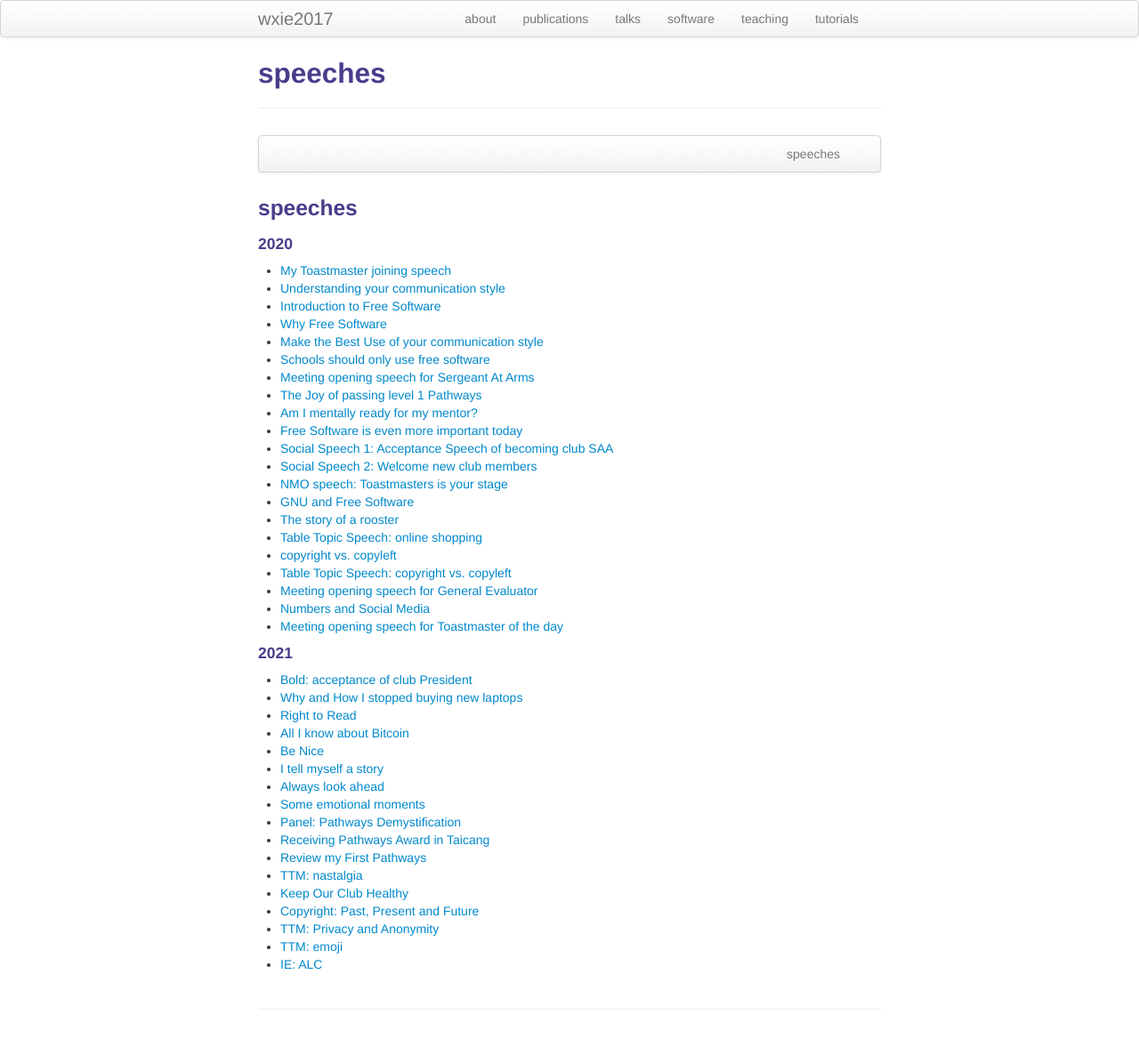
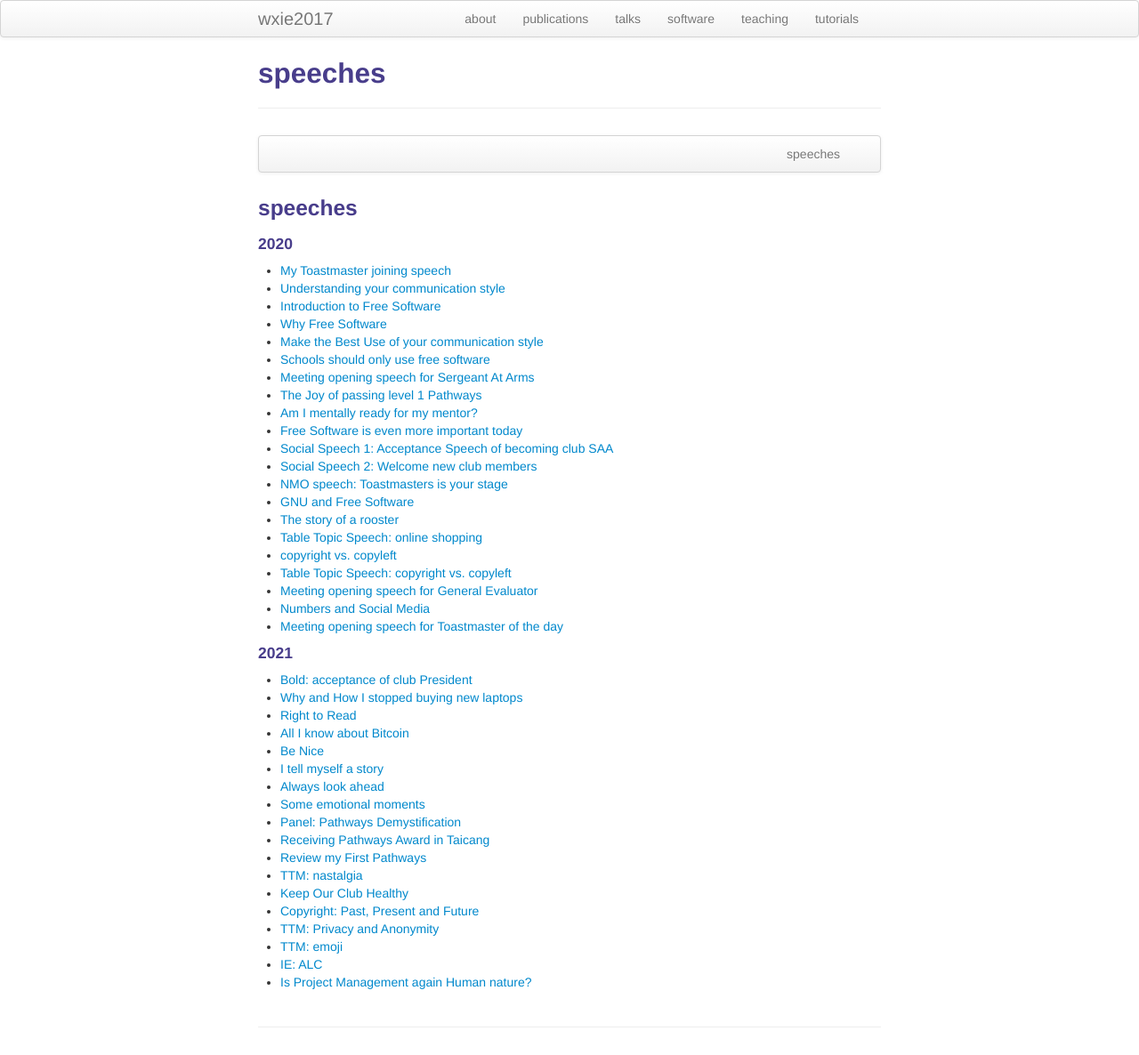
Before and after one commit to wxie2017/wxie2017.github.io, a Jekyll site: the page built from pages/talks.md, in a window 1280 px wide. Shown: the whole page at 89% size. Built offline with Jekyll 4.4.1, drawn with Linux system fonts in a browser that asks for light colours.

Commit message:
add a new article: project management against human nature

```diff
--- a/pages/talks.md
+++ b/pages/talks.md
@@ -58,3 +58,4 @@ description: wxie's speeches
 - [TTM: Privacy and Anonymity](speech/TTM_privacy_and_anonymity.html)
 - [TTM: emoji](speech/TTM_emoji.html)
 - [IE: ALC](speech/IE_alc.html)
+- [Is Project Management again Human nature?](speech/project_management_against_human_nature.html)
```
